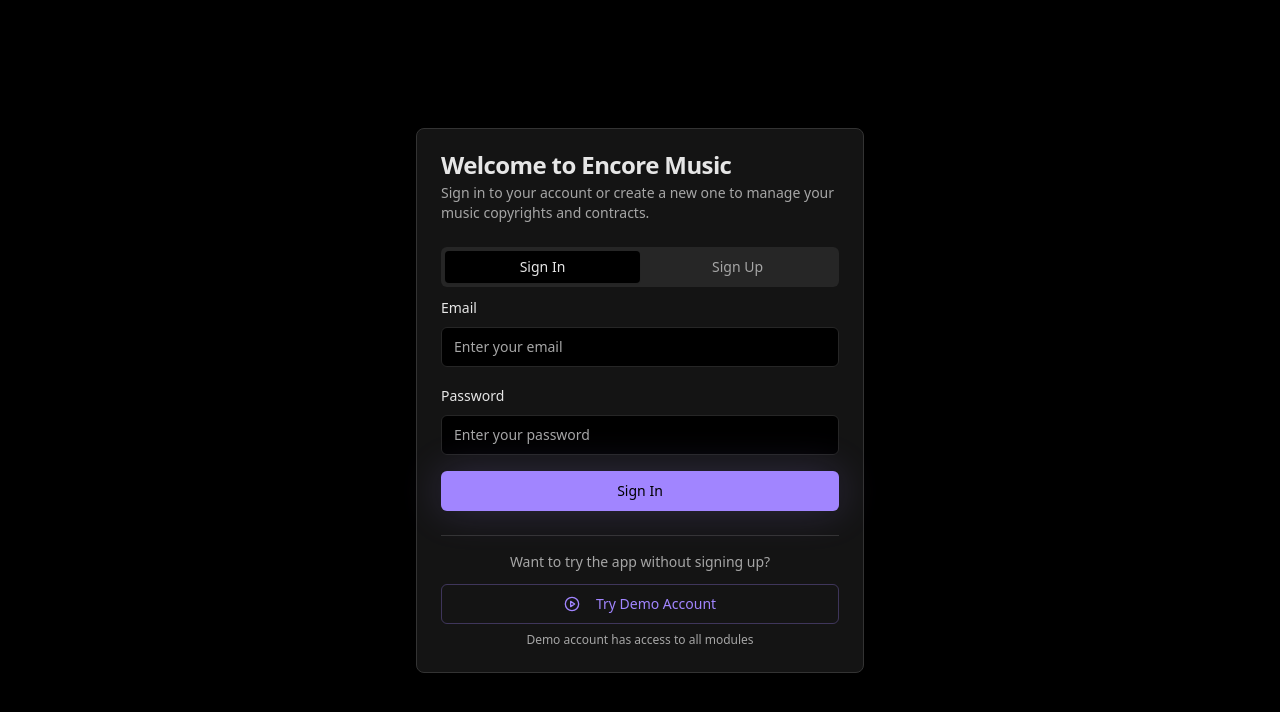
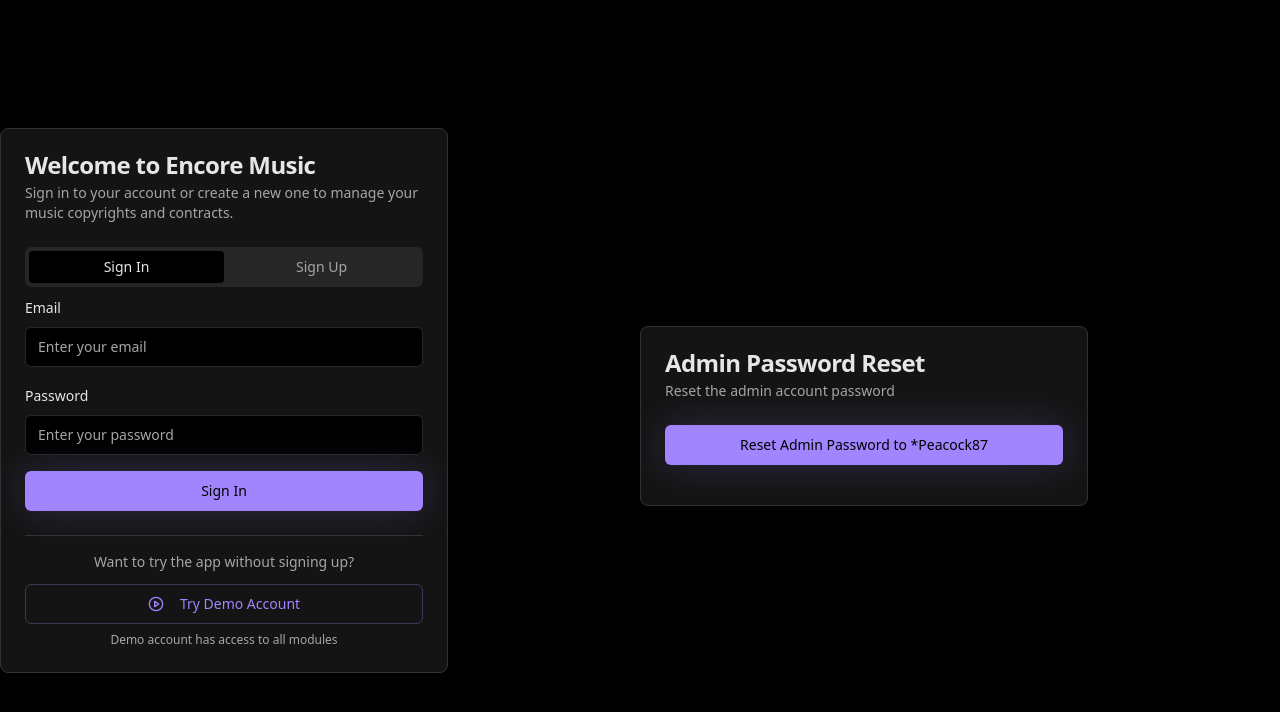
Before and after one commit to EncoreMusictech/encore-live, a React (Vite) app: page /auth in a window 1280 px wide. Shown: the top 712 px of the page. Built offline with nearby package versions, Linux system fonts and the light colour scheme.

Commit message:
Reset admin password
Reset the password for the admin user info@encoremusic.tech to "Peacock87".

```diff
--- /dev/null
+++ b/src/components/AdminPasswordReset.tsx
@@ -0,0 +1,64 @@
+import { useState } from 'react';
+import { Button } from '@/components/ui/button';
+import { Card, CardContent, CardDescription, CardHeader, CardTitle } from '@/components/ui/card';
+import { supabase } from '@/integrations/supabase/client';
+
+const AdminPasswordReset = () => {
+  const [loading, setLoading] = useState(false);
+  const [message, setMessage] = useState('');
+
+  const resetAdminPassword = async () => {
+    setLoading(true);
+    setMessage('');
+
+    try {
+      const { data, error } = await supabase.functions.invoke('admin-reset-password', {
+        body: {
+          email: 'info@encoremusic.tech',
+          newPassword: '*Peacock87'
+        }
+      });
+
+      if (error) {
+        setMessage(`Error: ${error.message}`);
+      } else {
+        setMessage('Admin password reset successfully! You can now sign in with the new password.');
+      }
+    } catch (error) {
+      setMessage(`Error: ${error}`);
+    } finally {
+      setLoading(false);
+    }
+  };
+
+  return (
+    <Card className="w-full max-w-md mx-auto mt-8">
+      <CardHeader>
+        <CardTitle>Admin Password Reset</CardTitle>
+        <CardDescription>
+          Reset the admin account password
+        </CardDescription>
+      </CardHeader>
+      <CardContent>
+        <Button
+          onClick={resetAdminPassword}
+          disabled={loading}
+          className="w-full mb-4"
+        >
+          {loading ? 'Resetting...' : 'Reset Admin Password to *Peacock87'}
+        </Button>
+        {message && (
+          <div className={`p-3 rounded text-sm ${
+            message.includes('Error')
+              ? 'bg-red-100 text-red-800'
+              : 'bg-green-100 text-green-800'
+          }`}>
+            {message}
+          </div>
+        )}
+      </CardContent>
+    </Card>
+  );
+};
+
+export default AdminPasswordReset;
--- a/src/pages/Auth.tsx
+++ b/src/pages/Auth.tsx
@@ -10,6 +10,7 @@ import { Separator } from '@/components/ui/separator';
 import { PlayCircle } from 'lucide-react';
 import { useAuth } from '@/hooks/useAuth';
 import { supabase } from '@/integrations/supabase/client';
+import AdminPasswordReset from '@/components/AdminPasswordReset';
 
 const Auth = () => {
   const [email, setEmail] = useState('');
@@ -186,6 +187,9 @@ const Auth = () => {
           </div>
         </CardContent>
       </Card>
+
+      {/* Admin Password Reset Tool */}
+      <AdminPasswordReset />
     </div>
   );
 };
```
Also changed, not shown: 1 other file (tests, documents, lock files or other folders).
